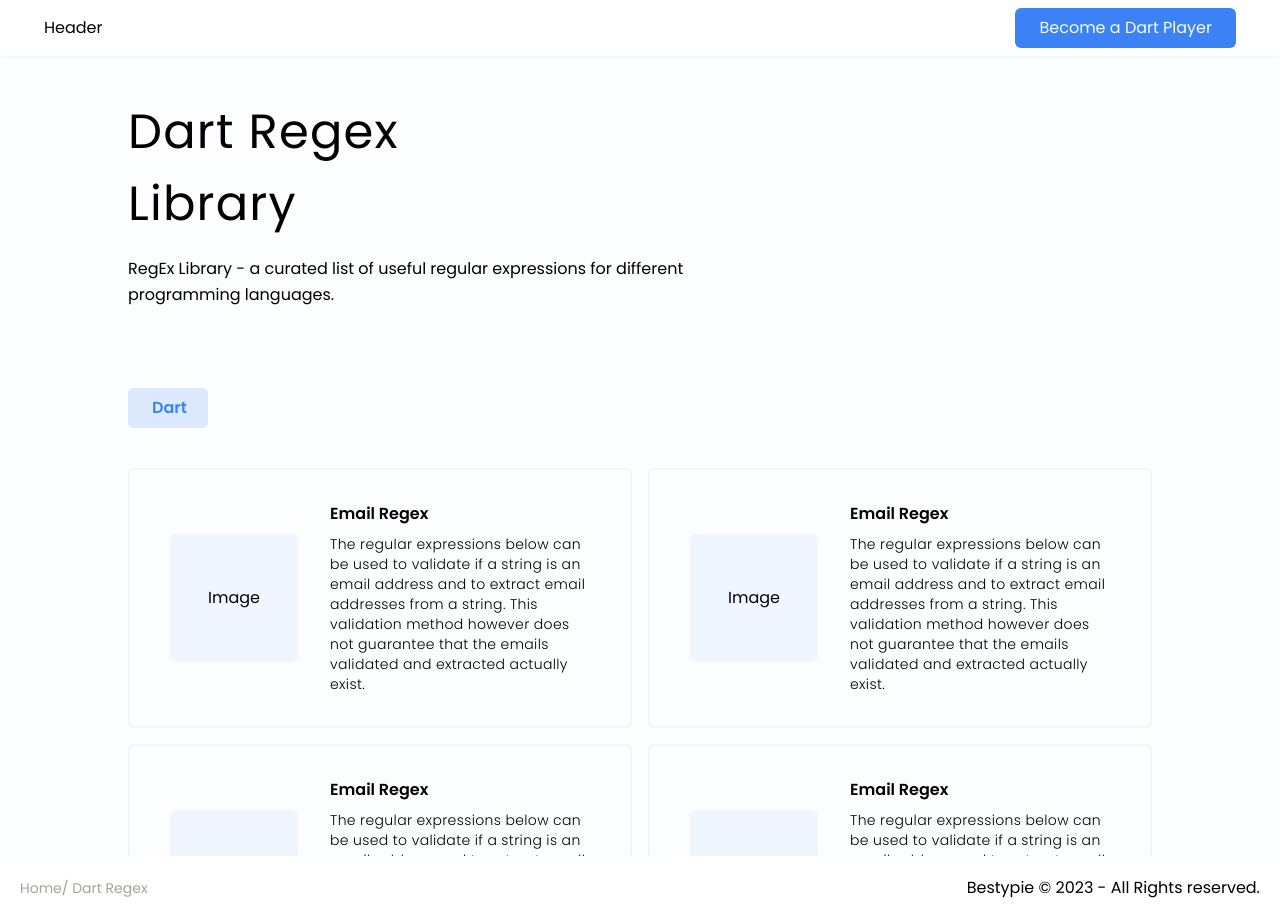
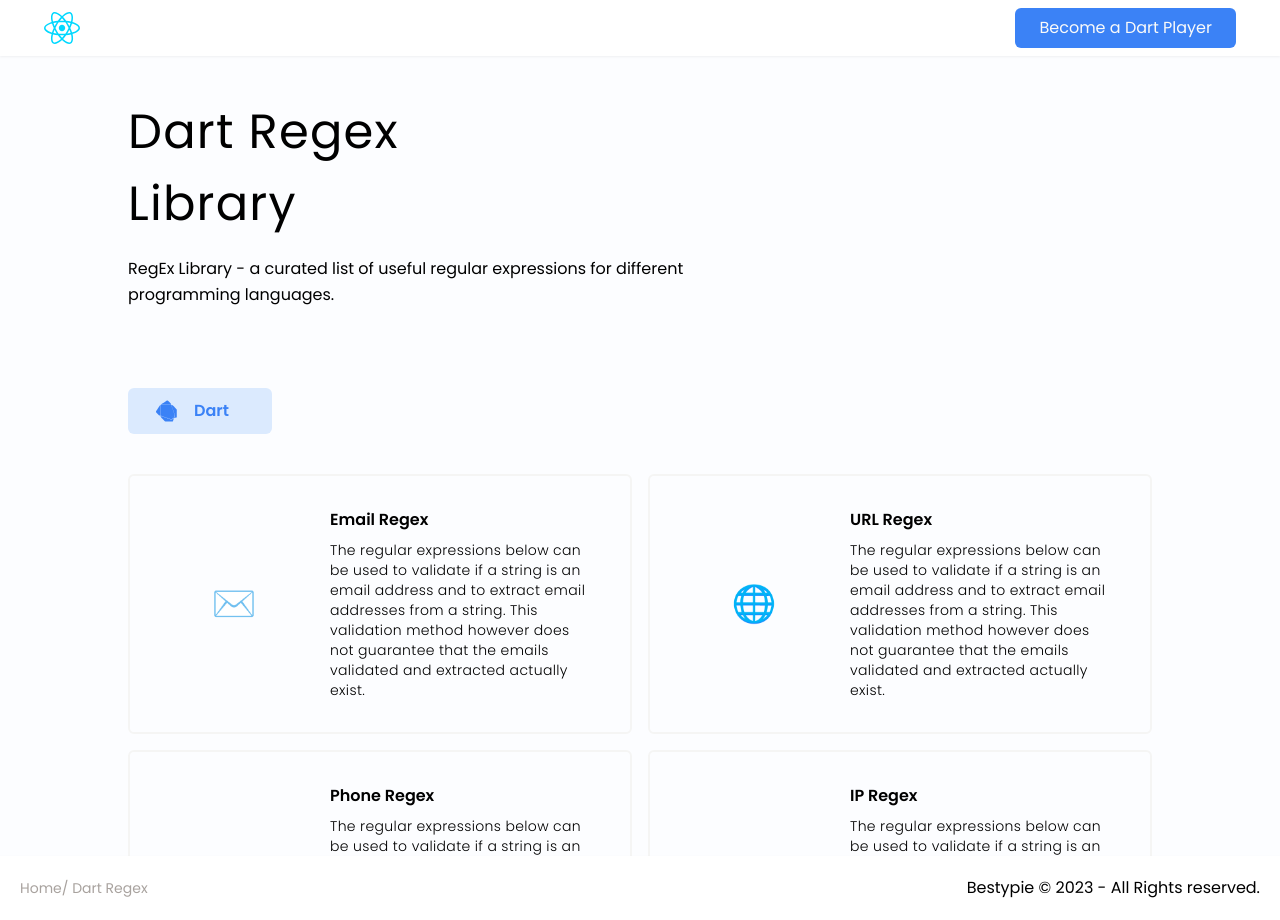
Before and after one commit to Karumaidoi/Dart-Regex-Web, a React (Vite) app: page /dart-regex in a window 1280 px wide. Built offline with nearby package versions, Linux system fonts and the light colour scheme.

Commit message:
Made Improvements for Emoji's and Custom Buttons

```diff
--- a/package.json
+++ b/package.json
@@ -12,6 +12,7 @@
   "dependencies": {
     "react": "^18.2.0",
     "react-dom": "^18.2.0",
+    "react-icons": "^4.10.1",
     "react-router-dom": "^6.15.0"
   },
   "devDependencies": {
--- a/src/data/regex.js
+++ b/src/data/regex.js
@@ -1,7 +1,7 @@
 export const data = [
   {
     name: 'Email Regex',
-    image: '',
+    image: '✉️',
     description: 'Hola Man',
     regex: '',
     extraInfoTitle: '',
@@ -9,8 +9,8 @@ export const data = [
     to: '/email',
   },
   {
-    name: 'Email Regex',
-    image: '',
+    name: 'URL Regex',
+    image: '🌐',
     description: 'Hola Man',
     regex: '',
     extraInfoTitle: '',
@@ -19,8 +19,8 @@ export const data = [
   },
 
   {
-    name: 'Email Regex',
-    image: '',
+    name: 'Phone Regex',
+    image: '📞',
     description: 'Hola Man',
     regex: '',
     extraInfoTitle: '',
@@ -28,8 +28,8 @@ export const data = [
     to: '/email',
   },
   {
-    name: 'Email Regex',
-    image: '',
+    name: 'IP Regex',
+    image: '📱',
     description: 'Hola Man',
     regex: '',
     extraInfoTitle: '',
@@ -37,8 +37,8 @@ export const data = [
     to: '',
   },
   {
-    name: 'Email Regex',
-    image: '',
+    name: 'Date Regex',
+    image: '🗓',
     description: 'Hola Man',
     regex: '',
     extraInfoTitle: '',
@@ -46,8 +46,8 @@ export const data = [
     to: '/email',
   },
   {
-    name: 'Email Regex',
-    image: '',
+    name: 'Number Regex',
+    image: '3️⃣',
     description: 'Hola Man',
     regex: '',
     extraInfoTitle: '',
@@ -56,8 +56,8 @@ export const data = [
   },
 
   {
-    name: 'Email Regex',
-    image: '',
+    name: 'USSD Regex',
+    image: '#️⃣',
     description: 'Hola Man',
     regex: '',
     extraInfoTitle: '',
@@ -65,8 +65,8 @@ export const data = [
     to: '/email',
   },
   {
-    name: 'Email Regex',
-    image: '',
+    name: 'Word Regex',
+    image: '✍️',
     description: 'Hola Man',
     regex: '',
     extraInfoTitle: '',
@@ -74,8 +74,8 @@ export const data = [
     to: '',
   },
   {
-    name: 'Email Regex',
-    image: '',
+    name: 'ZIP Regex',
+    image: '🤐',
     description: 'Hola Man',
     regex: '',
     extraInfoTitle: '',
@@ -83,8 +83,8 @@ export const data = [
     to: '/email',
   },
   {
-    name: 'Email Regex',
-    image: '',
+    name: 'GUID Regex',
+    image: '⌘',
     description: 'Hola Man',
     regex: '',
     extraInfoTitle: '',
@@ -93,8 +93,8 @@ export const data = [
   },
 
   {
-    name: 'Email Regex',
-    image: '',
+    name: 'Password Regex',
+    image: '🫣',
     description: 'Hola Man',
     regex: '',
     extraInfoTitle: '',
@@ -102,8 +102,17 @@ export const data = [
     to: '/email',
   },
   {
-    name: 'Email Regex',
-    image: '',
+    name: 'Mac address Regex',
+    image: '📍',
+    description: 'Hola Man',
+    regex: '',
+    extraInfoTitle: '',
+    extraInfoDesc: '',
+    to: '',
+  },
+  {
+    name: 'Street address Regex',
+    image: '🏘',
     description: 'Hola Man',
     regex: '',
     extraInfoTitle: '',
--- a/src/pages/HomePage.jsx
+++ b/src/pages/HomePage.jsx
@@ -1,6 +1,7 @@
 /* eslint-disable no-unused-vars */
 import { data } from '../data/regex';
 import RegexCard from '../ui/RegexCard';
+import { DiDart } from 'react-icons/di';
 
 function HomePage() {
   return (
@@ -15,7 +16,10 @@ function HomePage() {
         </p>
       </div>
       <div className="mt-[5rem]">
-        <div className=" w-full rounded-md bg-blue-100 px-6 py-2 font-semibold text-blue-500 sm:w-[5rem]">
+        <div className=" flex w-full items-center justify-center gap-3 rounded-md bg-blue-100 px-6 py-2 font-semibold text-blue-500 sm:w-[9rem] lg:justify-start">
+          <span className="text-3xl">
+            <DiDart />
+          </span>{' '}
           Dart
         </div>
       </div>
--- a/src/ui/Header.jsx
+++ b/src/ui/Header.jsx
@@ -4,7 +4,7 @@ function Header() {
   return (
     <header className="  flex w-full items-center justify-between bg-white p-2 px-11 drop-shadow-sm">
       <Link to="dart-regex">
-        <h5>Header</h5>
+        <img src="../../src/assets/react.svg" />
       </Link>
       <div>
         <button className="rounded-md bg-blue-500 px-6 py-2 text-stone-50 hover:bg-blue-700">
--- a/src/ui/RegexCard.jsx
+++ b/src/ui/RegexCard.jsx
@@ -5,8 +5,8 @@ function RegexCard({ regex }) {
   return (
     <Link to={regex?.to} state={regex}>
       <div className="flex cursor-pointer flex-col items-center rounded-md border-[2px] border-solid border-stone-100  px-10 py-8 hover:shadow-md hover:shadow-stone-100/100 sm:flex-row">
-        <div className="mb-6 flex h-[8rem] min-h-[8rem] w-full min-w-[8rem] items-center justify-center rounded-md bg-blue-50 md:mb-0 md:mr-8 md:w-[8rem]">
-          Image
+        <div className="mb-6 flex h-[8rem] min-h-[8rem] w-full min-w-[8rem] items-center justify-center rounded-md  md:mb-0 md:mr-8 md:w-[8rem]">
+          <span className="text-4xl">{regex.image}</span>
         </div>
         <div className="flex flex-col ">
           <h4 className="mb-2 font-semibold">{regex?.name}</h4>
```
Also changed, not shown: src/assets/60770c61ae76e5691a94c238_logo-uibakery.svg (added), 1 other file (tests, documents, lock files or other folders).
